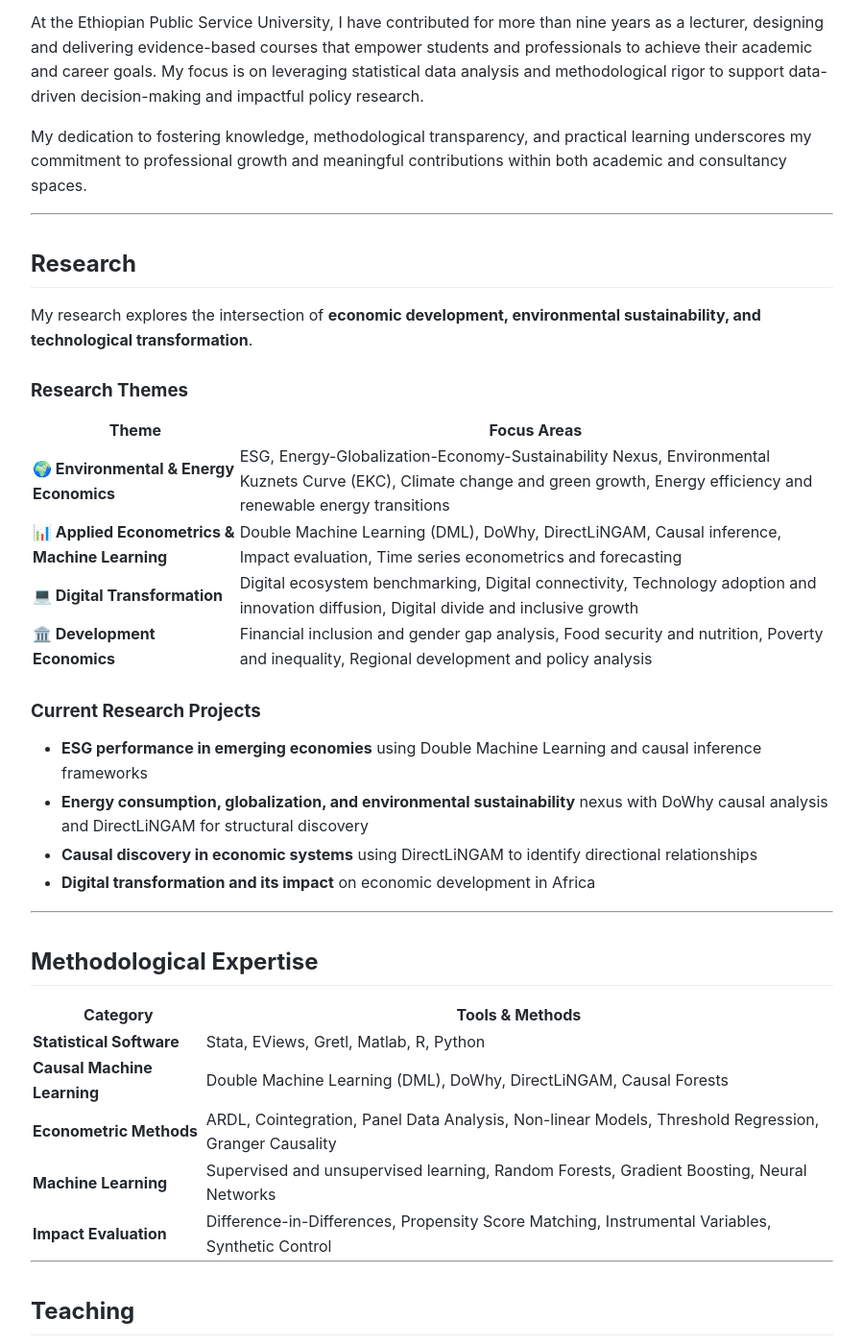
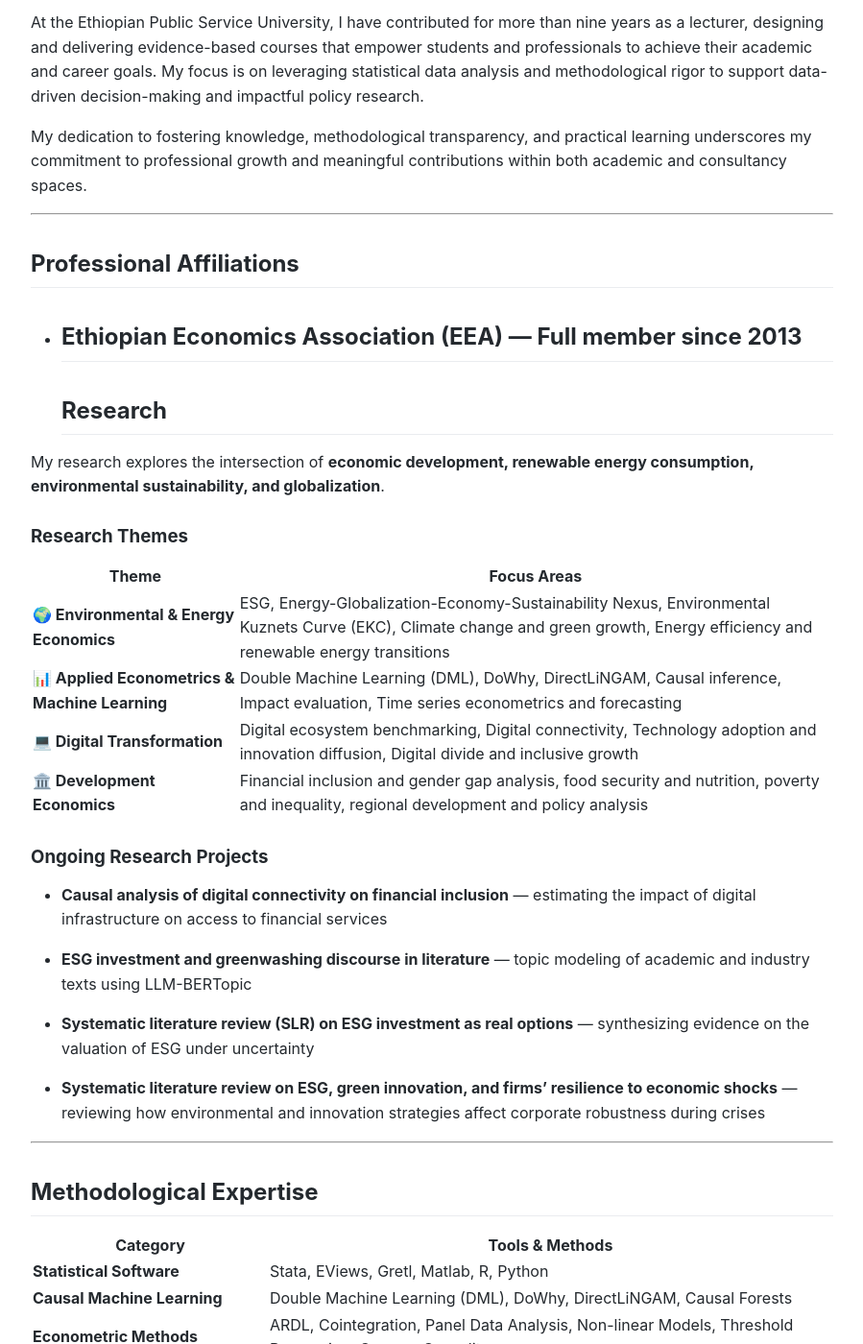
Before and after one commit to ShemelisKHundie/ShemelisKHundie.github.io, a Jekyll site: the page built from about.md, in a window 1280 px wide and 1400 px high, scrolled down 455 px. Shown: the whole window at 96% size, without its empty margins (190-1089 px from the left). Built offline with Jekyll 4.4.1, drawn with Linux system fonts in a browser that asks for light colours; some of the changed text lies outside the part shown.

Commit message:
Update about.md

```diff
--- a/about.md
+++ b/about.md
@@ -15,10 +15,13 @@ At the Ethiopian Public Service University, I have contributed for more than nin
 My dedication to fostering knowledge, methodological transparency, and practical learning underscores my commitment to professional growth and meaningful contributions within both academic and consultancy spaces.
 
 ---
+## Professional Affiliations
 
+- **Ethiopian Economics Association (EEA)** — Full member since 2013
+---
 ## Research
 
-My research explores the intersection of **economic development, environmental sustainability, and technological transformation**.
+My research explores the intersection of **economic development, renewable energy consumption, environmental sustainability, and globalization**.
 
 ### Research Themes
 
@@ -27,14 +30,17 @@ My research explores the intersection of **economic development, environmental s
 | **🌍 Environmental & Energy Economics** | ESG, Energy-Globalization-Economy-Sustainability Nexus, Environmental Kuznets Curve (EKC), Climate change and green growth, Energy efficiency and renewable energy transitions |
 | **📊 Applied Econometrics & Machine Learning** | Double Machine Learning (DML), DoWhy, DirectLiNGAM, Causal inference, Impact evaluation, Time series econometrics and forecasting |
 | **💻 Digital Transformation** | Digital ecosystem benchmarking, Digital connectivity, Technology adoption and innovation diffusion, Digital divide and inclusive growth |
-| **🏛️ Development Economics** | Financial inclusion and gender gap analysis, Food security and nutrition, Poverty and inequality, Regional development and policy analysis |
+| **🏛️ Development Economics** | Financial inclusion and gender gap analysis, food security and nutrition, poverty and inequality, regional development and policy analysis |
 
-### Current Research Projects
+### Ongoing Research Projects
 
-- **ESG performance in emerging economies** using Double Machine Learning and causal inference frameworks
-- **Energy consumption, globalization, and environmental sustainability** nexus with DoWhy causal analysis and DirectLiNGAM for structural discovery
-- **Causal discovery in economic systems** using DirectLiNGAM to identify directional relationships
-- **Digital transformation and its impact** on economic development in Africa
+- **Causal analysis of digital connectivity on financial inclusion** — estimating the impact of digital infrastructure on access to financial services
+
+- **ESG investment and greenwashing discourse in literature** — topic modeling of academic and industry texts using LLM-BERTopic
+
+- **Systematic literature review (SLR) on ESG investment as real options** — synthesizing evidence on the valuation of ESG under uncertainty
+
+- **Systematic literature review on ESG, green innovation, and firms' resilience to economic shocks** — reviewing how environmental and innovation strategies affect corporate robustness during crises
 
 ---
 
@@ -46,6 +52,8 @@ My research explores the intersection of **economic development, environmental s
 | **Causal Machine Learning** | Double Machine Learning (DML), DoWhy, DirectLiNGAM, Causal Forests |
 | **Econometric Methods** | ARDL, Cointegration, Panel Data Analysis, Non-linear Models, Threshold Regression, Granger Causality |
 | **Machine Learning** | Supervised and unsupervised learning, Random Forests, Gradient Boosting, Neural Networks |
+| **Text Mining & Topic Modeling** | LLM-BERTopic, NLP, sentiment analysis, computational text analysis |
+| **Survey Design & Digital Data Collection** | KoboToolbox, ODK, questionnaire design, sampling strategies |
 | **Impact Evaluation** | Difference-in-Differences, Propensity Score Matching, Instrumental Variables, Synthetic Control |
 
 ---
@@ -67,6 +75,6 @@ My teaching approach emphasizes practical application, data-driven analysis, and
 
 ## Professional Service
 
-- Peer reviewer for international journals in environmental economics and development
+- Peer reviewer for international journals in environmental economics, development economics, and energy policy
 - Consultant for policy research and data analysis projects
 - Mentor for graduate students in quantitative research methods
```
